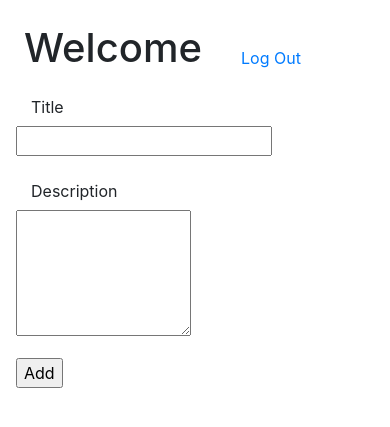
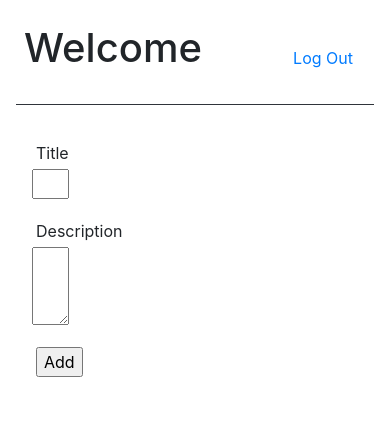
Before and after one commit to JennyWauer/favorite_books, a Django app: template favorites/templates/success.html in a window 390 px wide. Shown: the top 427 px of the page. Run offline with Django 3.2, Linux system fonts and the light colour scheme; the template is opened without the code that fills it, so the values that code supplies are empty; some libraries are stand-ins or nearby versions.

Commit message:
update form styling

```diff
--- a/favorites/templates/success.html
+++ b/favorites/templates/success.html
@@ -14,19 +14,19 @@
             {% csrf_token %}
             <input class="btn btn-link" type="submit" name="log_off" value="Log Out">
         </form>
-        <hr class="bg-dark">
     </header>
-    <form action="/add_book" method="POST">
+    <hr class="bg-dark">
+    <form class="w-50 p-3" action="/add_book" method="POST">
         {% csrf_token %}
         <div class="form-group">
-            <label for="title" class="col-sm-2 col-form-label">Title</label>
-            <input type="text" name="title">
+            <label for="title" class="col-sm-2 col-form-label p-1">Title</label>
+            <input type="text" name="title" class="w-25">
         </div>
         <div class="form-group">
-            <label for="desc" class="col-sm-2 col-form-label">Description</label>
-            <textarea name="desc" cols="15" rows="5"></textarea>
+            <label for="desc" class="col-sm-2 col-form-label p-1 align-top">Description</label>
+            <textarea name="desc" cols="20" rows="3" class="w-25"></textarea>
         </div>
-        <input type="submit" name="add" value="Add">
+        <input type="submit" name="add" value="Add" class="form-group ml-1">
     </form>
 </body>
 </html>
```
Also changed, not shown: db.sqlite3.
